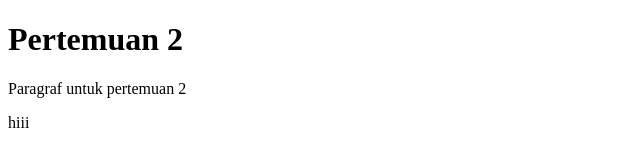
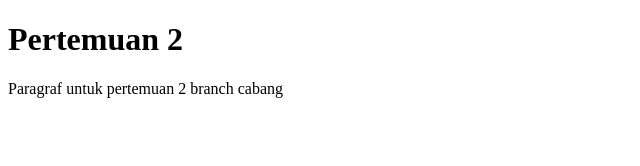
Before and after one commit to yantinurhayati21/pertemuan2, a plain HTML site: page index.html in a window 1280 px wide. Shown: the whole page, without its empty margins (0-640 px from the left). Drawn offline with Linux system fonts and the light colour scheme.

Commit message:
Update index.html

```diff
--- a/index.html
+++ b/index.html
@@ -7,7 +7,10 @@
 </head>
 <body>
     <h1>Pertemuan 2</h1>
-    <p>Paragraf untuk pertemuan 2</p>
-    <p>hiii</p>
+    <p>
+        Paragraf untuk pertemuan 2
+        branch cabang
+    </p>
+
 </body>
 </html>
```
